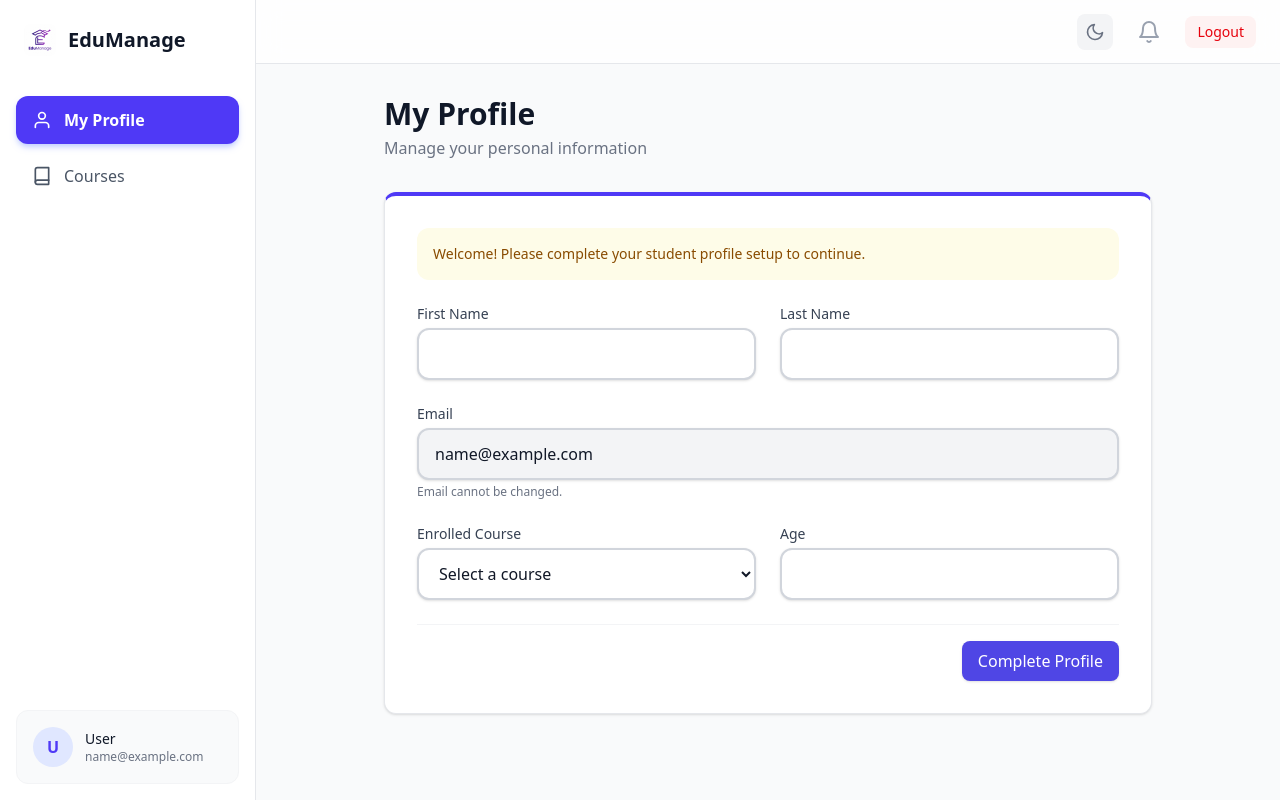
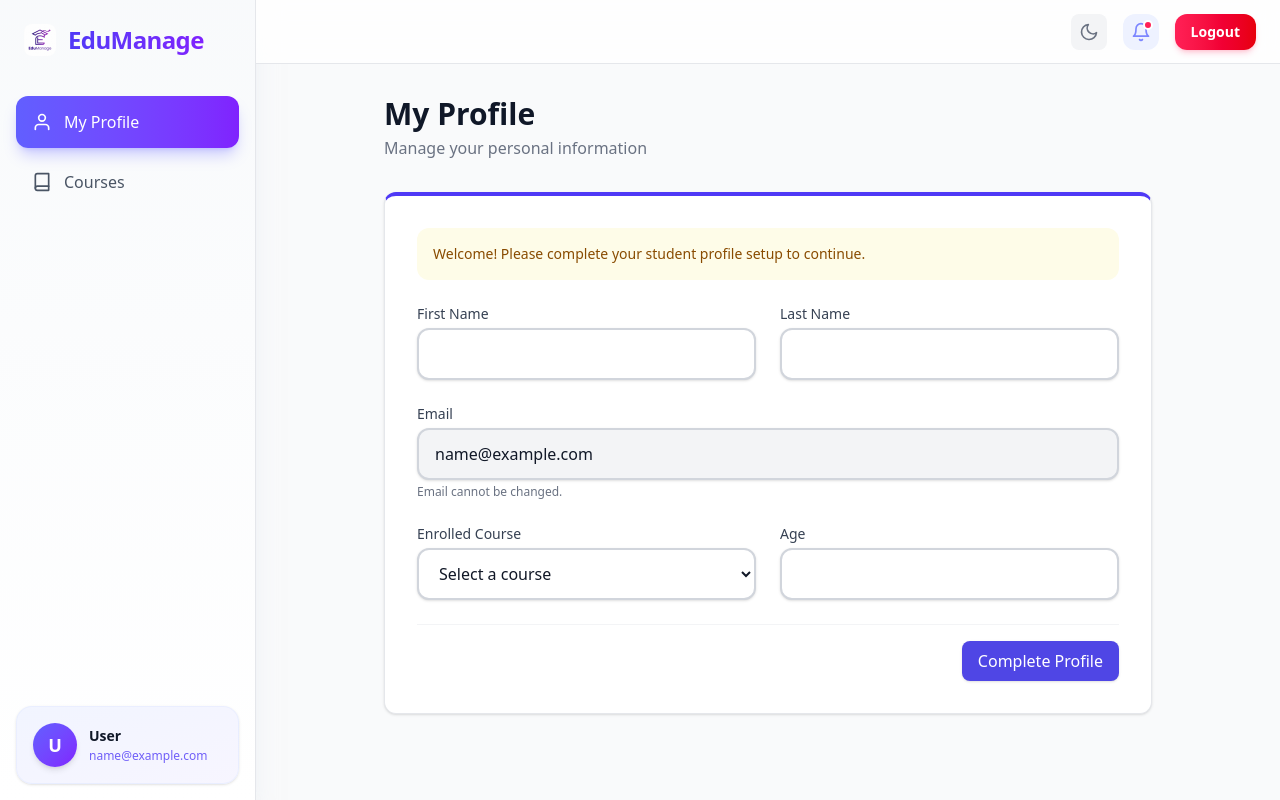
Before and after one commit to DinujayaMendis/Student-Management-System, a Next.js app in the folder frontend/: page /profile in a window 1280 px wide. Built offline with nearby package versions, Linux system fonts and the light colour scheme; no server answers; sample sign-in values are in the browser's storage.

Commit message:
style: profile page and sidebar ui improvment

```diff
--- a/frontend/app/profile/page.jsx
+++ b/frontend/app/profile/page.jsx
@@ -3,7 +3,7 @@ import { useState, useEffect } from "react";
 import AppLayout from "@/components/AppLayout";
 import { studentService } from "@/services/student";
 import { useAuth } from "@/context/AuthContext";
-import { FiEdit2 } from "react-icons/fi";
+import { FiEdit2, FiUser, FiMail, FiBook, FiCalendar } from "react-icons/fi";
 
 export default function Profile() {
   const { user } = useAuth();
@@ -113,7 +113,7 @@ export default function Profile() {
           {profile && !isEditMode && (
             <button
               onClick={() => setIsEditMode(true)}
-              className="btn-secondary flex items-center gap-2"
+              className="btn-secondary flex items-center gap-2 bg-gray-400 hover:bg-blue-500 text-white"
             >
               <FiEdit2 className="w-4 h-4" />
               Edit Profile
@@ -135,40 +135,76 @@ export default function Profile() {
             )}
 
             {!isEditMode && profile ? (
-              <div className="grid grid-cols-1 md:grid-cols-2 gap-8">
+              <div className="flex flex-col items-center sm:items-start sm:flex-row gap-8">
+
+                {/* Profile Avatar & Quick Info */}
+                <div className="flex flex-col items-center bg-gray-50 dark:bg-gray-800/30 p-6 rounded-2xl border border-gray-100 dark:border-gray-700 w-full sm:w-1/3">
+                  <div className="w-24 h-24 rounded-full bg-gradient-to-br from-indigo-500 to-purple-600 shadow-lg flex items-center justify-center text-white text-3xl font-bold mb-4">
+                    {profile.firstName.charAt(0)}{profile.lastName.charAt(0)}
+                  </div>
+                  <h2 className="text-xl font-bold text-gray-900 dark:text-white text-center">
+                    {profile.firstName} {profile.lastName}
+                  </h2>
+                  <span className="px-3 py-1 mt-3 inline-flex text-xs leading-5 font-semibold rounded-full bg-indigo-100 dark:bg-indigo-900/30 text-indigo-800 dark:text-indigo-300 text-center">
+                    Student
+                  </span>
+                </div>
+
+                {/* Detailed Information */}
+                <div className="w-full sm:w-2/3 space-y-6">
+
+                  {/* Personal Info Section */}
                   <div>
-                  <h3 className="text-sm font-medium text-gray-500 dark:text-gray-400">
-                    Full Name
+                    <h3 className="text-lg font-bold text-gray-900 dark:text-white mb-4 border-b border-gray-100 dark:border-gray-700 pb-2">
+                      Personal Information
                     </h3>
-                  <p className="mt-1 text-lg font-medium text-gray-900 dark:text-white">
+                    <div className="grid grid-cols-1 md:grid-cols-2 gap-4">
+                      <div className="bg-gray-100 dark:bg-gray-800 p-4 rounded-xl border border-gray-200 dark:border-gray-700 shadow-sm hover:shadow-md hover:border-indigo-300 dark:hover:border-indigo-700 transition-all">
+                        <div className="flex items-center text-sm font-medium text-gray-500 dark:text-gray-400 mb-1">
+                          <FiUser className="mr-2 text-indigo-600 dark:text-indigo-400" /> Full Name
+                        </div>
+                        <p className="text-base font-semibold text-gray-900 dark:text-white">
                           {profile.firstName} {profile.lastName}
                         </p>
                       </div>
-                <div>
-                  <h3 className="text-sm font-medium text-gray-500 dark:text-gray-400">
-                    Email Address
-                  </h3>
-                  <p className="mt-1 text-lg font-medium text-gray-900 dark:text-white">
+
+                      <div className="bg-gray-100 dark:bg-gray-800 p-4 rounded-xl border border-gray-200 dark:border-gray-700 shadow-sm hover:shadow-md hover:border-indigo-300 dark:hover:border-indigo-700 transition-all">
+                        <div className="flex items-center text-sm font-medium text-gray-500 dark:text-gray-400 mb-1">
+                          <FiMail className="mr-2 text-indigo-600 dark:text-indigo-400" /> Email Address
+                        </div>
+                        <p className="text-base font-semibold text-gray-900 dark:text-white">
                           {profile.email}
                         </p>
                       </div>
+                    </div>
+                  </div>
+
+                  {/* Academic Info Section */}
                   <div>
-                  <h3 className="text-sm font-medium text-gray-500 dark:text-gray-400">
-                    Enrolled Course
+                    <h3 className="text-lg font-bold text-gray-900 dark:text-white mb-4 border-b border-gray-100 dark:border-gray-700 pb-2">
+                      Academic Details
                     </h3>
-                  <p className="mt-1 text-lg font-medium text-gray-900 dark:text-white">
-                    <span className="px-3 py-1 inline-flex text-sm leading-5 font-semibold rounded-full bg-indigo-100 dark:bg-indigo-900/30 text-indigo-800 dark:text-indigo-300">
+                    <div className="grid grid-cols-1 md:grid-cols-2 gap-4">
+                      <div className="bg-gray-100 dark:bg-gray-800 p-4 rounded-xl border border-gray-200 dark:border-gray-700 shadow-sm hover:shadow-md hover:border-indigo-300 dark:hover:border-indigo-700 transition-all">
+                        <div className="flex items-center text-sm font-medium text-gray-500 dark:text-gray-400 mb-1">
+                          <FiBook className="mr-2 text-indigo-600 dark:text-indigo-400" /> Enrolled Course
+                        </div>
+                        <p className="text-base font-semibold text-gray-900 dark:text-white">
                           {profile.course}
-                    </span>
                         </p>
                       </div>
-                <div>
-                  <h3 className="text-sm font-medium text-gray-500 dark:text-gray-400">
-                    Age
-                  </h3>
-                  <p className="mt-1 text-lg font-medium text-gray-900 dark:text-white">
+
+                      <div className="bg-gray-100 dark:bg-gray-800 p-4 rounded-xl border border-gray-200 dark:border-gray-700 shadow-sm hover:shadow-md hover:border-indigo-300 dark:hover:border-indigo-700 transition-all">
+                        <div className="flex items-center text-sm font-medium text-gray-500 dark:text-gray-400 mb-1">
+                          <FiCalendar className="mr-2 text-indigo-600 dark:text-indigo-400" /> Age
+                        </div>
+                        <p className="text-base font-semibold text-gray-900 dark:text-white">
                           {profile.age} years old
                         </p>
+                      </div>
+                    </div>
+                  </div>
+
                 </div>
               </div>
             ) : (
--- a/frontend/components/Navbar.jsx
+++ b/frontend/components/Navbar.jsx
@@ -17,7 +17,9 @@ export default function Navbar() {
           height={32}
           className="rounded-lg object-contain"
         />
-        <h1 className="font-bold text-gray-900 dark:text-white">EduManage</h1>
+        <h1 className="text-xl font-extrabold text-transparent bg-clip-text bg-gradient-to-r from-indigo-600 to-violet-600 dark:from-indigo-400 dark:to-violet-400 tracking-tight">
+          EduManage
+        </h1>
       </div>
       <div className="hidden md:block">
         {/* Placeholder for left side of navbar on desktop */}
@@ -25,12 +27,13 @@ export default function Navbar() {
 
       <div className="flex items-center gap-4 ml-auto">
         <ThemeToggle />
-        <button className="p-2 text-gray-400 hover:text-gray-500 dark:hover:text-gray-300 transition-colors">
-          <FiBell className="w-6 h-6" />
+        <button className="p-2 text-indigo-400 dark:text-indigo-300 hover:text-indigo-600 dark:hover:text-indigo-200 bg-indigo-50 dark:bg-indigo-900/30 hover:bg-indigo-100 dark:hover:bg-indigo-900/50 rounded-xl transition-all relative">
+          <span className="absolute top-1.5 right-1.5 w-2.5 h-2.5 bg-rose-500 rounded-full border-2 border-white dark:border-gray-800"></span>
+          <FiBell className="w-5 h-5" />
         </button>
         <button
           onClick={logout}
-          className="text-sm font-medium text-red-600 dark:text-red-400 hover:text-red-700 dark:hover:text-red-300 transition-colors bg-red-50 dark:bg-red-900/20 px-3 py-1.5 rounded-lg"
+          className="text-sm font-bold text-white bg-gradient-to-r from-rose-500 to-red-600 hover:from-rose-600 hover:to-red-700 shadow-md shadow-rose-500/20 px-4 py-2 rounded-xl transition-all"
         >
           Logout
         </button>
--- a/frontend/components/Sidebar.jsx
+++ b/frontend/components/Sidebar.jsx
@@ -23,7 +23,7 @@ export default function Sidebar() {
       ];
 
   return (
-    <div className="w-64 bg-white dark:bg-gray-800 border-r border-gray-200 dark:border-gray-700 hidden md:flex flex-col h-screen fixed left-0 top-0">
+    <div className="w-64 bg-gradient-to-b from-slate-50 to-white dark:from-gray-900 dark:to-gray-800 border-r border-gray-200 dark:border-gray-800 hidden md:flex flex-col h-screen fixed left-0 top-0 shadow-xl shadow-slate-200/50 dark:shadow-none">
       <div className="p-6 flex items-center gap-3">
         <Image
           src="/logo.png"
@@ -32,7 +32,7 @@ export default function Sidebar() {
           height={32}
           className="rounded-lg object-contain"
         />
-        <h1 className="text-xl font-bold text-gray-900 dark:text-white">
+        <h1 className="text-2xl font-extrabold text-transparent bg-clip-text bg-gradient-to-r from-indigo-600 to-violet-600 dark:from-indigo-400 dark:to-violet-400 tracking-tight">
           EduManage
         </h1>
       </div>
@@ -44,10 +44,10 @@ export default function Sidebar() {
               <Link
                 key={item.name}
                 href={item.href}
-                className={`flex items-center px-4 py-3 mb-2 rounded-xl transition-all duration-200 ${
+                className={`flex items-center px-4 py-3.5 mb-2 rounded-xl transition-all duration-300 font-medium ${
                   isActive
-                    ? "bg-indigo-600 text-white dark:bg-indigo-500 font-bold shadow-md shadow-indigo-200 dark:shadow-none"
-                    : "text-gray-600 dark:text-gray-400 hover:bg-gray-50 dark:hover:bg-gray-800/50 hover:text-indigo-600 dark:hover:text-indigo-400"
+                    ? "bg-gradient-to-r from-indigo-500 to-violet-600 text-white shadow-lg shadow-indigo-500/30 dark:shadow-none"
+                    : "text-gray-600 dark:text-gray-400 hover:bg-indigo-50 dark:hover:bg-indigo-900/20 hover:text-indigo-600 dark:hover:text-indigo-400"
                 }`}
               >
                 <item.icon className="mr-3 w-5 h-5" />
@@ -57,16 +57,16 @@ export default function Sidebar() {
         })}
       </nav>
 
-      <div className="p-4 m-4 rounded-xl bg-gray-50 dark:bg-gray-700/50 border border-gray-100 dark:border-gray-700">
+      <div className="p-4 m-4 rounded-2xl bg-gradient-to-br from-indigo-50/80 to-violet-50/80 dark:from-indigo-900/20 dark:to-violet-900/20 border border-indigo-100/50 dark:border-indigo-800/30 backdrop-blur-sm shadow-sm hover:shadow-md transition-shadow">
         <div className="flex items-center gap-3">
-          <div className="w-10 h-10 rounded-full bg-indigo-100 dark:bg-indigo-900/30 flex items-center justify-center text-indigo-600 dark:text-indigo-400 font-bold">
+          <div className="w-11 h-11 rounded-full bg-gradient-to-br from-indigo-500 to-violet-600 shadow-md flex items-center justify-center text-white font-bold text-lg">
             {user?.fullName?.charAt(0) || "U"}
           </div>
           <div className="flex-1 min-w-0">
-            <p className="text-sm font-medium text-gray-900 dark:text-white truncate">
+            <p className="text-sm font-bold text-gray-900 dark:text-white truncate">
               {user?.fullName || "User"}
             </p>
-            <p className="text-xs text-gray-500 dark:text-gray-400 truncate">
+            <p className="text-xs text-indigo-600/80 dark:text-indigo-400/80 font-medium truncate mt-0.5">
               {user?.email || "user@example.com"}
             </p>
           </div>
```
Lines whose indentation alone changed are shown as unchanged.
